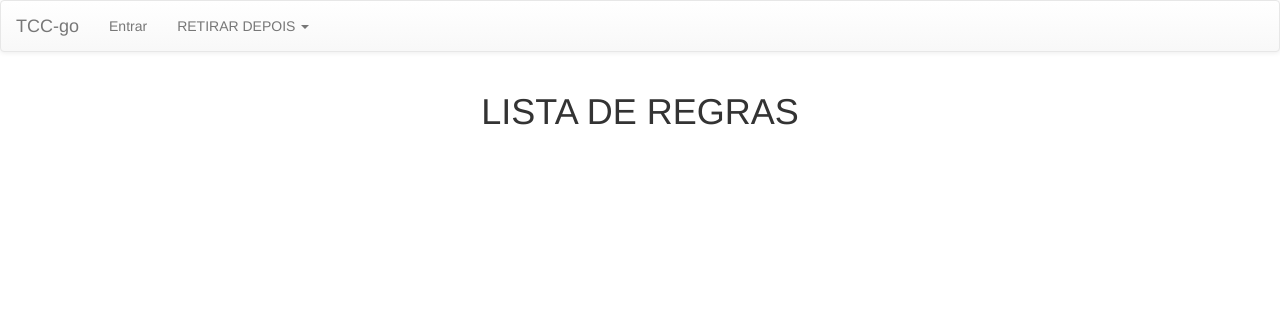
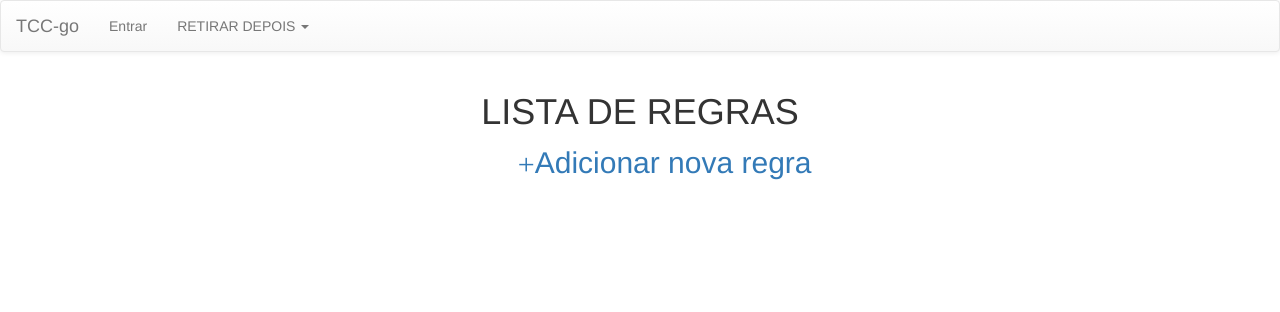
Before and after one commit to arleyribeiro/TCCgo, a Django app: template TCCgo/TCCgo/apps/rules/templates/rules_list.html in a window 1280 px wide. Shown: the top 312 px of the page. Run offline with Django 3.2, Linux system fonts and the light colour scheme; the template is opened without the code that fills it, so the values that code supplies are empty; some libraries are stand-ins or nearby versions; some web fonts are replaced.

Commit message:
Panels de regras alterados. Bloco de links (css) criado no base.html.

```diff
--- a/TCCgo/TCCgo/apps/rules/templates/rules_list.html
+++ b/TCCgo/TCCgo/apps/rules/templates/rules_list.html
@@ -1,4 +1,10 @@
 {% extends 'base.html' %}
+
+{% block titleBlock%}Regras{% endblock %}
+
+{% block links %}
+  <link rel="stylesheet" href="/static/rules/css/rules.css">
+{% endblock %}
 
 {% block content%}
 <div class="container-fluid">
@@ -8,17 +14,32 @@
     </div>
   </div>
   <div class="row">
-    <div id="rules_container" ng-controller="ruleController">
+    <div id="rules_container" class="col-md-8 col-md-offset-2" ng-controller="ruleController">
       <div class="panel panel-primary" ng-repeat="rule in rules">
         <div class="panel-heading" ng-bind="rule.fields.name"></div>
         <div class="panel-body">
-          <p>Pattern: <span ng-bind="rule.fields.pattern"></span></p>
-          <p>Warning: <span ng-bind="rule.fields.warning"></span></p>
+          <div class="col-md-6">
+            <p>Pattern: <span ng-bind="rule.fields.pattern"></span></p>
+            <p>Warning: <span ng-bind="rule.fields.warning"></span></p>
+          </div>
+          <div class="col-md-1 col-md-offset-2">
+            <button type="button" class="btn btn-primary">Editar</button>
+          </div>
+          <div class="col-md-1 col-md-offset-1">
+            <button type="button" class="btn btn-danger">Remover</button>
+          </div>
         </div>
-        <div class="panel-footer" ng-bind="rule.fields.rule_type_fk.type"></div>
+        <!-- <div class="panel-footer" ng-bind="rule.fields.rule_type_fk.type"></div> -->
+      </div>
+      <div class="col-md-8 col-md-offset-4" id="add-new-rule-panel">
+        <a ><span class="glyphicon glyphicon-plus"></span>Adicionar nova regra</a>
       </div>
     </div>
   </div>
 </div>
 
 {% endblock %}
+
+{% block script%}
+  <script src="/static/rules/js/rules.js"></script>
+{% endblock %}
--- /dev/null
+++ b/TCCgo/static/rules/css/rules.css
@@ -0,0 +1,4 @@
+#add-new-rule-panel {
+  font-size: 30px;
+  color:blue;
+}
--- a/TCCgo/templates/base.html
+++ b/TCCgo/templates/base.html
@@ -4,11 +4,13 @@
     {% load staticfiles %}
     <meta charset="utf-8">
 
+    <title>{% block titleBlock %}{% endblock %}</title>
+
     <link rel="stylesheet" type="text/css" href="{% static 'general/css/bootstrap-theme.min.css' %}">
     <link rel="stylesheet" type="text/css" href="{% static 'general/css/bootstrap-theme.min.css.map' %}">
     <link rel="stylesheet" type="text/css" href="{% static 'general/css/bootstrap.min.css' %}">
     <link rel="stylesheet" type="text/css" href="{% static 'general/css/bootstrap.min.css.map' %}">
-    <title>{% block titleBlock %}{% endblock %}</title>
+    {% block links %}{% endblock %}
 
     <!--Angular is the only js that is placed here-->
     <script src="{% static 'general/js/angular.min.js' %}"></script>
@@ -75,7 +77,6 @@
 
     <script src="{% static 'general/js/jquery.min.js' %}"></script>
     <script src="{% static 'general/js/bootstrap.min.js' %}"></script>
-    <script src="{% static 'rules/js/rules.js' %}"></script>
     {% block script %}{% endblock %}
   </body>
 </html>
```
